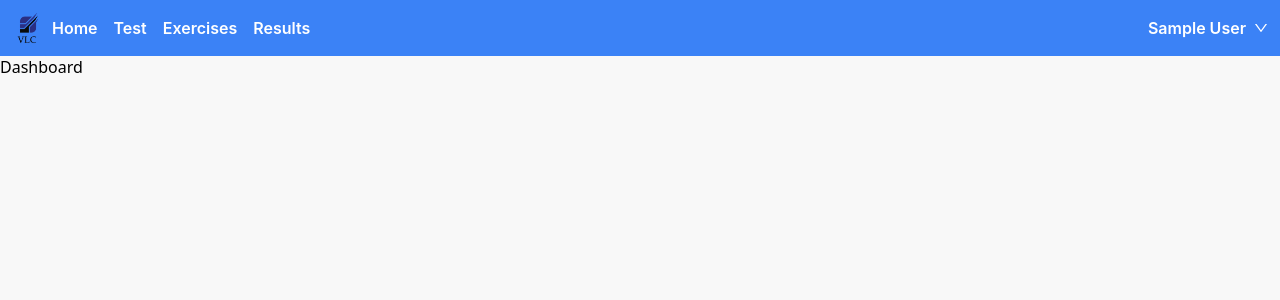
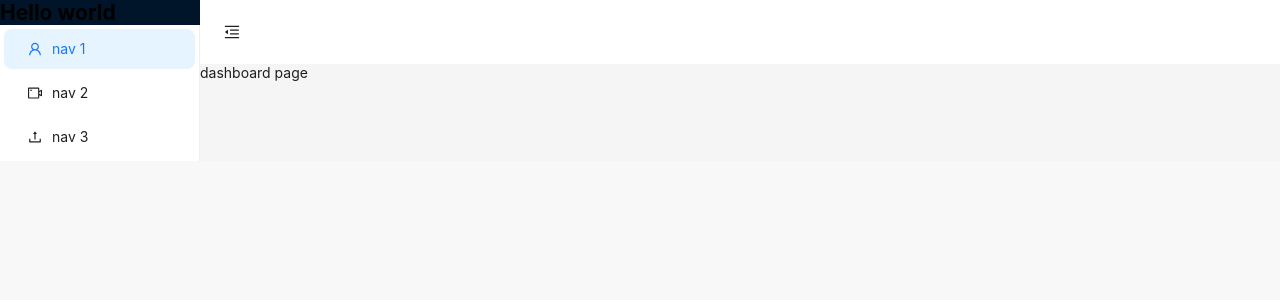
Before and after one commit to lrn79/quiz-application, a React (Vite) app: page /dashboard in a window 1280 px wide. Shown: the top 300 px of the page. Built offline with nearby package versions, Linux system fonts and the light colour scheme; no server answers; sample sign-in values are in the browser's storage.

Commit message:
dashboard create

```diff
--- /dev/null
+++ b/src/hooks/index.js
@@ -0,0 +1,2 @@
+export { default as useAdmin } from './useAdmin';
+export { default as useToken } from './useToken';
--- /dev/null
+++ b/src/hooks/useAdmin.js
@@ -0,0 +1,28 @@
+import { useEffect, useState } from "react";
+
+const useAdmin = (user) => {
+    const [admin, setAdmin] = useState(false);
+    const [adminLoading, setAdminLoading] = useState(true);
+
+    useEffect(() => {
+        const email = user?.email;
+        if (email) {
+            const url = `http://127.0.0.1:3000/api/v1/admin/${email}`;
+            fetch(url, {
+                method: "GET",
+                headers: {
+                    "content-type": "application/json",
+                    authorization: `Bearer ${localStorage.getItem("accessToken")}`,
+                },
+            })
+                .then((res) => res.json())
+                .then(({ data }) => {
+                    setAdmin(data.admin);
+                    setAdminLoading(false);
+                });
+        }
+    }, [user]);
+    return [admin, adminLoading];
+};
+
+export default useAdmin;
--- /dev/null
+++ b/src/hooks/useToken.js
@@ -0,0 +1,30 @@
+import { useEffect, useState } from "react";
+
+const useToken = (user) => {
+    const [token, setToken] = useState("");
+
+    useEffect(() => {
+        const email = user?.user?.email;
+        const currentUser = { email: email };
+        if (email) {
+            const url = `http://127.0.0.1:300/api/v1/user/${email}`;
+            fetch(url, {
+                method: "PUT",
+                headers: {
+                    "content-type": "application/json",
+                },
+                body: JSON.stringify(currentUser),
+            })
+                .then((res) => {
+                    return res.json();
+                })
+                .then(({ data }) => {
+                    const accessToken = data.token;
+                    localStorage.setItem("accessToken", accessToken);
+                    setToken(accessToken);
+                });
+        }
+    }, [user]);
+    return [token];
+};
+export default useToken;
--- a/src/pages/dashboard/index.jsx
+++ b/src/pages/dashboard/index.jsx
@@ -1,9 +1,69 @@
+import React, { useState } from 'react';
+import {
+    MenuFoldOutlined,
+    MenuUnfoldOutlined,
+    UploadOutlined,
+    UserOutlined,
+    VideoCameraOutlined,
+} from '@ant-design/icons';
+import { Layout, Menu, Button, theme } from 'antd';
+import { Outlet } from 'react-router-dom';
+
+const { Header, Sider, Content } = Layout;
 
 const Dashboard = () => {
+    const [collapsed, setCollapsed] = useState(false);
+    const {
+        token: { colorBgContainer },
+    } = theme.useToken();
+
     return (
-        <div>
-            <h1>This is Dashboard page</h1>
-        </div>
+        <Layout>
+            <Sider trigger={null} collapsible collapsed={collapsed}>
+                <div>
+                    <h1>Hello world</h1>
+                </div>
+                <Menu
+                    theme="light"
+                    mode="inline"
+                    defaultSelectedKeys={['1']}
+                    items={[
+                        {
+                            key: '1',
+                            icon: <UserOutlined />,
+                            label: 'nav 1',
+                        },
+                        {
+                            key: '2',
+                            icon: <VideoCameraOutlined />,
+                            label: 'nav 2',
+                        },
+                        {
+                            key: '3',
+                            icon: <UploadOutlined />,
+                            label: 'nav 3',
+                        },
+                    ]}
+                />
+            </Sider>
+            <Layout>
+                <Header style={{ padding: 0, background: colorBgContainer }}>
+                    <Button
+                        type="text"
+                        icon={collapsed ? <MenuUnfoldOutlined /> : <MenuFoldOutlined />}
+                        onClick={() => setCollapsed(!collapsed)}
+                        style={{
+                            fontSize: '16px',
+                            width: 64,
+                            height: 64,
+                        }}
+                    />
+                </Header>
+                <Content>
+                    <Outlet />
+                </Content>
+            </Layout>
+        </Layout>
     );
 };
 
--- a/src/pages/index.js
+++ b/src/pages/index.js
@@ -1,5 +1,5 @@
 export { default as Home } from './home';
-export * as Dashboard from './dashboard';
+export { default as Dashboard } from './dashboard';
 export { default as TestExam } from './testExam';
 export { default as Exercises } from './exercise';
 export { default as ExerciseQuiz } from './exercise/ExerciseQuiz';
--- a/src/pages/result/SolutionPage.jsx
+++ b/src/pages/result/SolutionPage.jsx
@@ -1,9 +1,14 @@
-import { Radio, Space } from "antd";
-import { useState } from "react";
+import { Divider, Radio, Space } from "antd";
 
 const SolutionPage = () => {
-    const allQuiz = {
+    const myQuiz = {
         blockName: 'Address',
+        status: 'passed',
+        queryInfo: 'A total of 34 questions.',
+        requiredInfo: 'You must answer at least 23 questions correctly.',
+        score: 0,
+        time: 6,
+        percentage: 75,
         quizList: [
             {
                 question: "what's your name?",
@@ -32,17 +37,20 @@ const SolutionPage = () => {
         ]
     }
 
-    const [myQuiz, setMyQuiz] = useState(allQuiz)
 
 
     return (
         <section className="w-full flex justify-center items-center mt-20">
             <div className="w-full sm:w-[700px] px-4">
+                <h2 className="font-semibold text-lg sm:text-xl">Results</h2>
+                <p className="mt-2 text-base font-normal">Labor Law - {myQuiz.status}</p>
+                <Divider className="my-3" />
+
                 {myQuiz.quizList.map((quiz, index) =>
                     <div key={index} className='w-full flex justify-between items-center flex-col-reverse sm:flex-row gap-4 mb-4  p-5 rounded-md shadow-sm bg-white'>
                         <div className='w-full'>
                             <h4 className='font-normal text-base mb-1'> {index + 1}) {myQuiz.quizList[index].question}</h4>
-                            <Radio.Group value={myQuiz.quizList[index].correct}>
+                            <Radio.Group value={myQuiz.quizList[index].selectedAnswer}>
                                 <Space direction="vertical">
                                     {myQuiz.quizList[index].questionList.map((item, childIndex) =>
                                         <Radio key={childIndex} value={item}>{item}</Radio>)}
--- a/src/pages/signIn/index.jsx
+++ b/src/pages/signIn/index.jsx
@@ -66,15 +66,15 @@ const SignIn = () => {
                     <input className="block w-full px-2 py-2 focus:outline-none rounded-[4px] mb-3 border-0 bg-gray-100 placeholder-gray-500" type="email" placeholder="Email"
                         {...register('email', { required: 'Email is required' })}
                     />
-                    {errors?.email && <p className="w-full text-center text-sm text-red-500 mt-1">{errors?.email?.message}</p>}
+                    {errors?.email && <p className="w-full text-sm text-red-500 my-1">{errors?.email?.message}</p>}
 
                     <input className="block w-full px-2 py-2 focus:outline-none rounded-[4px] mb-3 border-0 bg-gray-100 placeholder-gray-500" type="password" placeholder="Password"
                         {...register('password', { required: 'Password is required' })}
                     />
-                    {errors?.password && <p className="w-full text-center text-sm text-red-500 mt-1">{errors?.password?.message}</p>}
+                    {errors?.password && <p className="w-full text-sm text-red-500 my-1">{errors?.password?.message}</p>}
 
                     <Button loading={loading} className="font-semibold" block type="primary" htmlType="submit">Sign In</Button>
-                    {error && <p className="w-full text-center text-sm text-red-500 mt-1">{error?.message?.split(':')[1]}</p>}
+                    {error && <p className="w-full text-sm text-red-500 mt-1">{error?.message?.split(':')[1]}</p>}
                 </form>
                 <Row className="my-4 font-semibold" justify="space-between" align='middle'>
                     <Col span={12}> <Checkbox>Remember Me</Checkbox></Col>
--- a/src/pages/signUp/index.jsx
+++ b/src/pages/signUp/index.jsx
@@ -25,7 +25,7 @@ const SignUp = () => {
 
 
 
-    const createNewUserHandler = async ({ firstName, email, password, confirmPassword }) => {
+    const createNewUserHandler = async ({ firstName = 'Mr/Mrs.', email, password, confirmPassword }) => {
         if (password === confirmPassword) {
             setErrorMessage(null)
             await createUserWithEmailAndPassword(email, password);
@@ -57,7 +57,7 @@ const SignUp = () => {
                     <Row justify='space-between' align='middle' gutter={16}>
                         <Col span={12}>
                             <input className="block w-full px-2 py-2 focus:outline-none rounded-[4px] mb-3 border-0 bg-gray-100 placeholder-gray-500" type="text" placeholder="First Name"
-                                {...register('firstName', { required: 'First Name is required' })}
+                                {...register('firstName')}
                             />
                         </Col>
                         <Col span={12}>
@@ -69,18 +69,18 @@ const SignUp = () => {
                     <input className="block w-full px-2 py-2 focus:outline-none rounded-[4px] mb-3 border-0 bg-gray-100 placeholder-gray-500" type="email" placeholder="Email"
                         {...register('email', { required: 'Email is required' })}
                     />
-                    {errors.email && <p className="w-full text-sm text-red-500">{errors.email.message}</p>}
+                    {errors.email && <p className="w-full text-sm text-red-500 mb-1">{errors.email.message}</p>}
 
                     <input className="block w-full px-2 py-2 focus:outline-none rounded-[4px] mb-3 border-0 bg-gray-100 placeholder-gray-500" type="password" placeholder="Password"
                         {...register('password', { required: 'Password is required' })}
                     />
-                    {errors.password && <p className="w-full text-sm text-red-500">{errors.password.message}</p>}
+                    {errors.password && <p className="w-full text-sm text-red-500 mb-1">{errors.password.message}</p>}
 
                     <input className="block w-full px-2 py-2 focus:outline-none rounded-[4px] mb-3 border-0 bg-gray-100 placeholder-gray-500" type="password" placeholder="Confirm Password"
                         {...register('confirmPassword', { required: 'confirmPassword is required' })}
                     />
-                    {errors.confirmPassword && <p className="w-full text-sm text-red-500">{errors.confirmPassword.message}</p>}
-                    {errorMessage && <p className="w-full text-sm text-red-500">{errorMessage}</p>}
+                    {errors.confirmPassword && <p className="w-full text-sm text-red-500 mb-1">{errors.confirmPassword.message}</p>}
+                    {errorMessage && <p className="w-full text-sm text-red-500 mb-1">{errorMessage}</p>}
 
                     <Button loading={loading || updating} className="font-semibold" block type="primary" htmlType="submit">Sign Up</Button>
                     {error && <p className="w-full text-center text-sm text-red-500 mt-1">{error?.message?.split(':')[1]}</p>}
```
Also changed, not shown: src/routes/index.jsx (+4 -5 lines).
